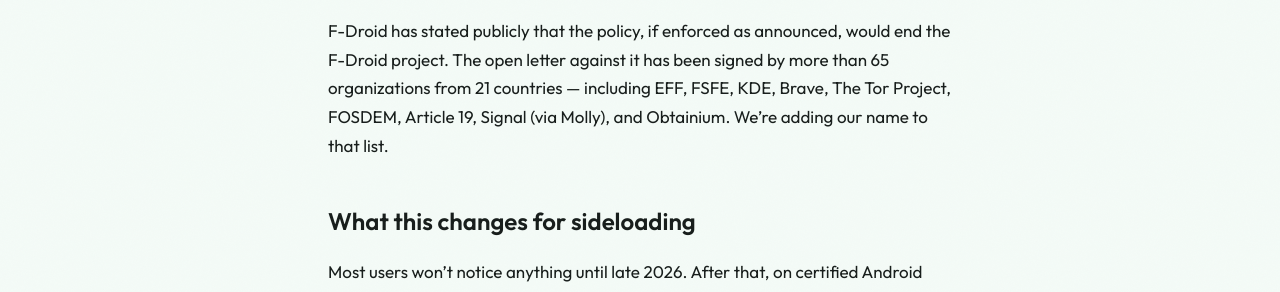
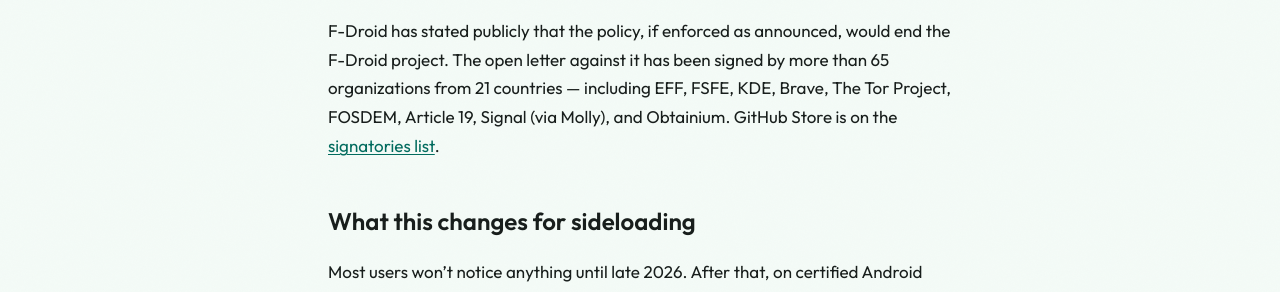
Before and after one commit to OpenHub-Store/openhub-store.github.io, a Jekyll site: the page built from _news/2026-04-25-keep-android-open.md, in a window 1280 px wide and 900 px high, scrolled down 593 px. Shown: the part 240-532 px from the top of the window. Built offline with Jekyll 4.4.1, drawn with Linux system fonts in a browser that asks for light colours.

Commit message:
Update News Posts “2026-04-25-keep-android-open”

```diff
--- a/_news/2026-04-25-keep-android-open.md
+++ b/_news/2026-04-25-keep-android-open.md
@@ -16,7 +16,7 @@ In March 2026, Google began requiring Android app developers to verify their ide
 
 The stated rationale is reducing fraud and malware. That's a real problem. We don't dispute that. We dispute that requiring every open-source maintainer in the world to register a business relationship with Google is the right way to address it.
 
-F-Droid has stated publicly that the policy, if enforced as announced, would end the F-Droid project. The open letter against it has been signed by more than 65 organizations from 21 countries — including EFF, FSFE, KDE, Brave, The Tor Project, FOSDEM, Article 19, Signal (via Molly), and Obtainium. We're adding our name to that list.
+F-Droid has stated publicly that the policy, if enforced as announced, would end the F-Droid project. The open letter against it has been signed by more than 65 organizations from 21 countries — including EFF, FSFE, KDE, Brave, The Tor Project, FOSDEM, Article 19, Signal (via Molly), and Obtainium. GitHub Store is on the [signatories list](https://keepandroidopen.org/open-letter/#signatories).
 
 ## What this changes for sideloading
 
```
